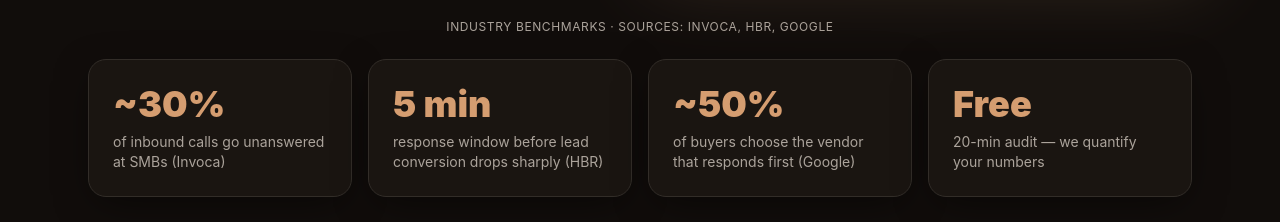
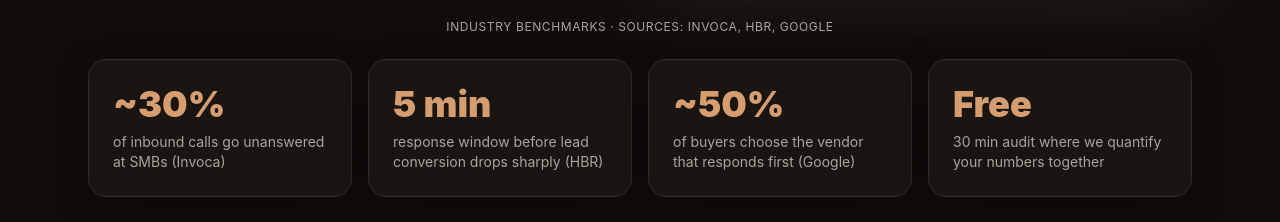
Before and after one commit to mlin-coder/revlead-website3, a React (Vite) app: page / in a window 1280 px wide. Shown: the part 1340-1562 px from the top of the page. Built offline with nearby package versions, Linux system fonts and the light colour scheme.

Commit message:
Update index.tsx

```diff
--- a/src/routes/index.tsx
+++ b/src/routes/index.tsx
@@ -181,7 +181,7 @@ function Index() {
               { stat: "~30%", label: "of inbound calls go unanswered at SMBs (Invoca)" },
               { stat: "5 min", label: "response window before lead conversion drops sharply (HBR)" },
               { stat: "~50%", label: "of buyers choose the vendor that responds first (Google)" },
-              { stat: "Free", label: "20-min audit — we quantify your numbers" },
+              { stat: "Free", label: "30 min audit where we quantify your numbers together" },
             ].map((s) => (
               <div key={s.label} className="rounded-2xl border border-border bg-card p-6 shadow-[var(--shadow-card)]">
                 <div className="text-4xl text-primary font-black">{s.stat}</div>
@@ -306,7 +306,7 @@ function Index() {
               Find out what you're leaving on the table.
             </h2>
             <p className="mt-4 text-muted-foreground max-w-xl mx-auto">
-              Book a free 20-minute audit. We'll show you exactly how many customers your shop is losing and what AI can help you recover.
+              Book a free 30-minute audit. We'll show you exactly how many customers your shop is losing and what AI can help you recover.
             </p>
             <Button asChild variant="hero" size="xl" className="mt-8">
               <Link to="/contact">
```
